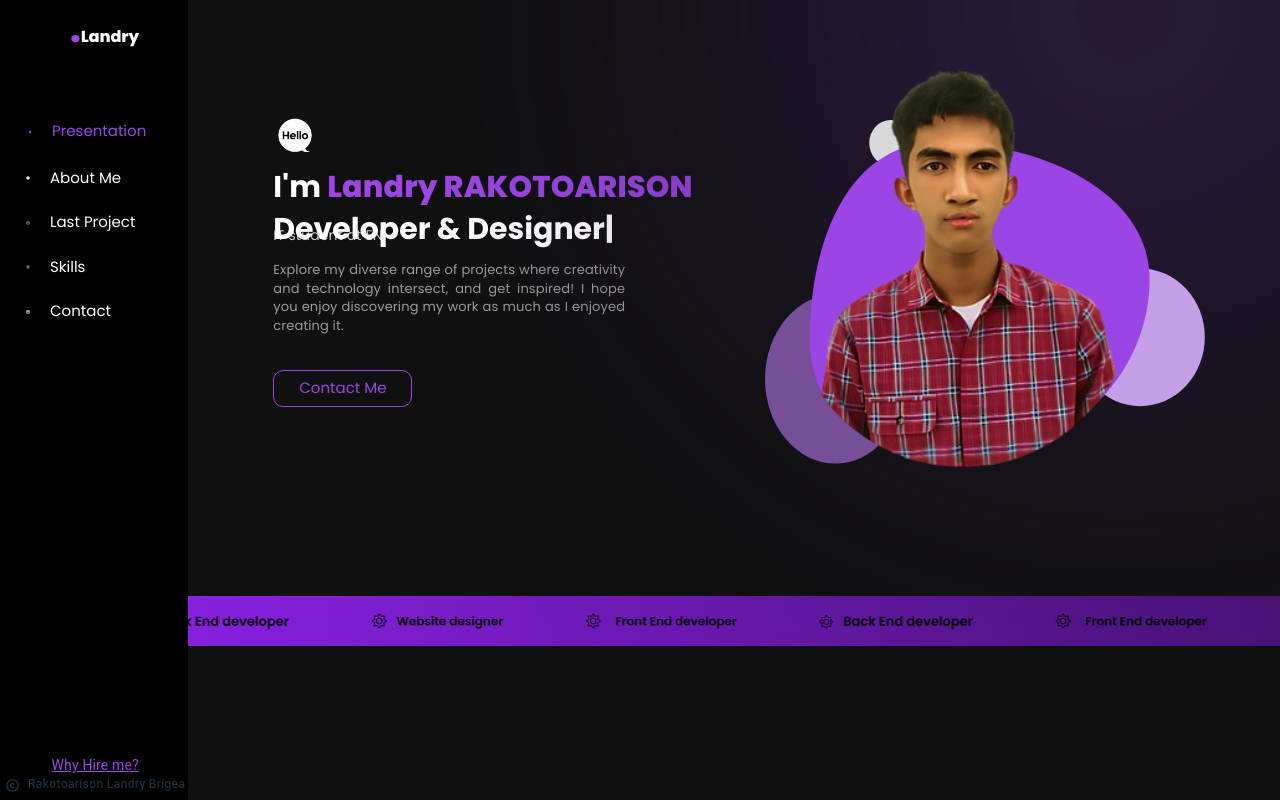
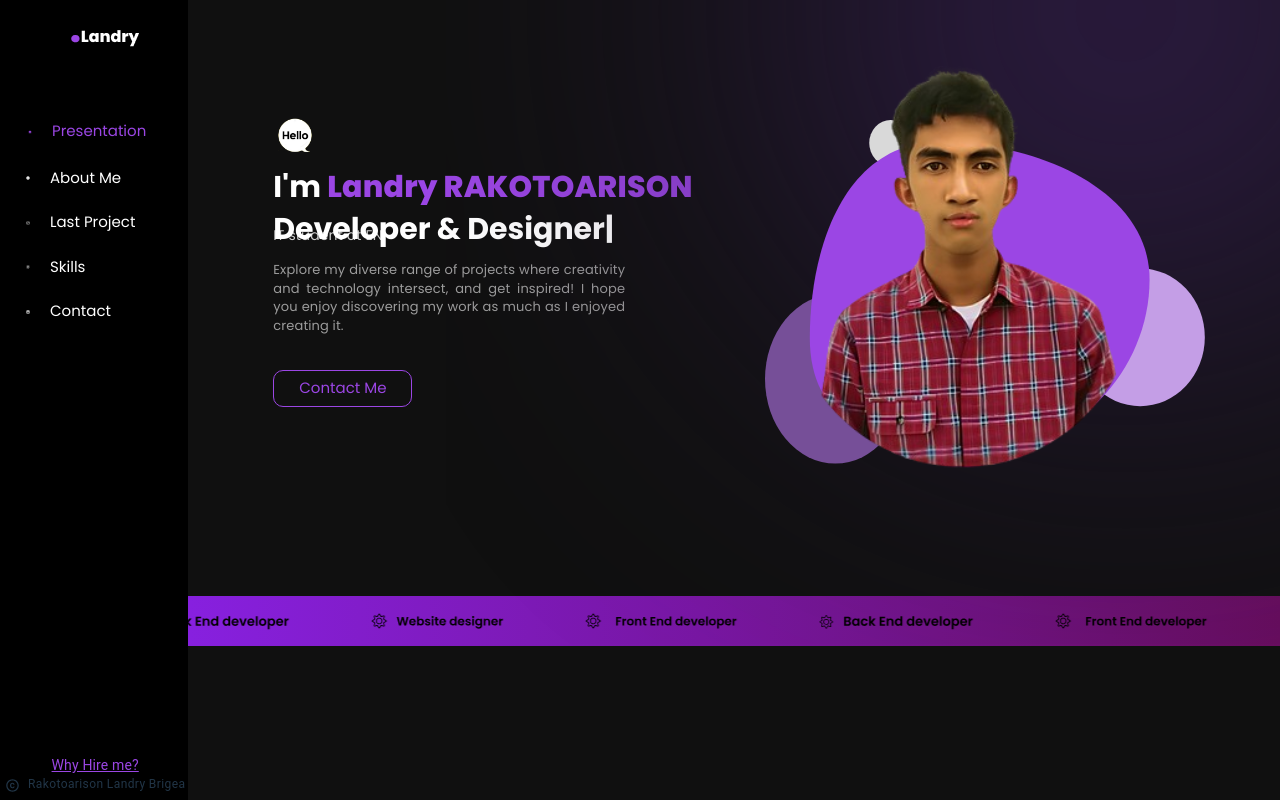
Before and after one commit to rakotoarisonlandry/Portfolio, a React (Vite) app: page / in a window 1280 px wide. Built offline with nearby package versions, Linux system fonts and the light colour scheme.

Commit message:
change Linear Gradient

```diff
--- a/src/css/index.scss
+++ b/src/css/index.scss
@@ -140,7 +140,7 @@
   overflow: hidden;
   z-index: 1;
   padding: 0;
-  background-image: linear-gradient(90deg, #8720df, #491179);
+  background-image: linear-gradient(90deg, #8720DF, #670D5E);
 
   .fast-marque {
     overflow: hidden;
```
